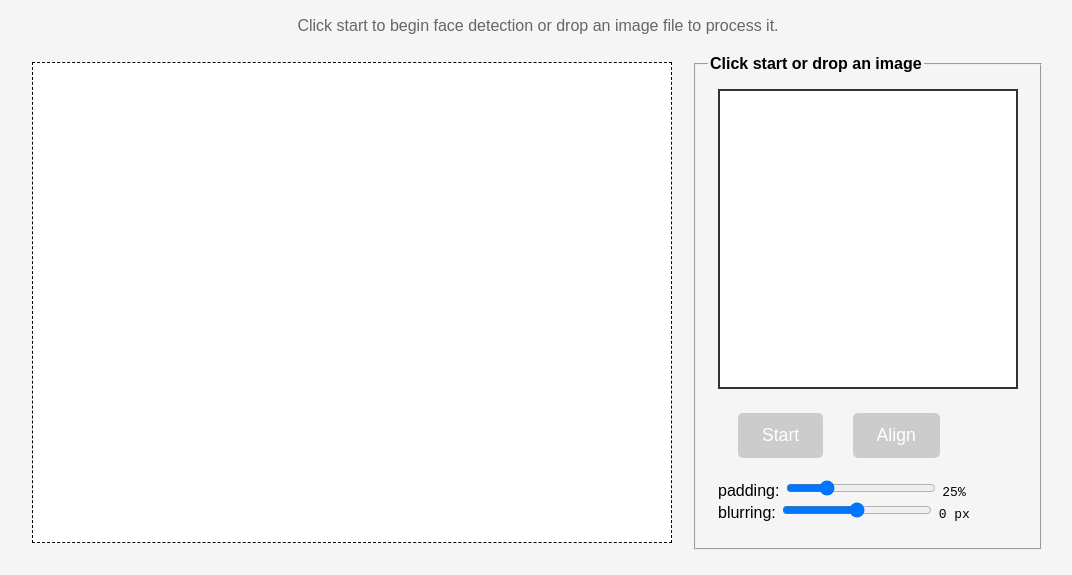
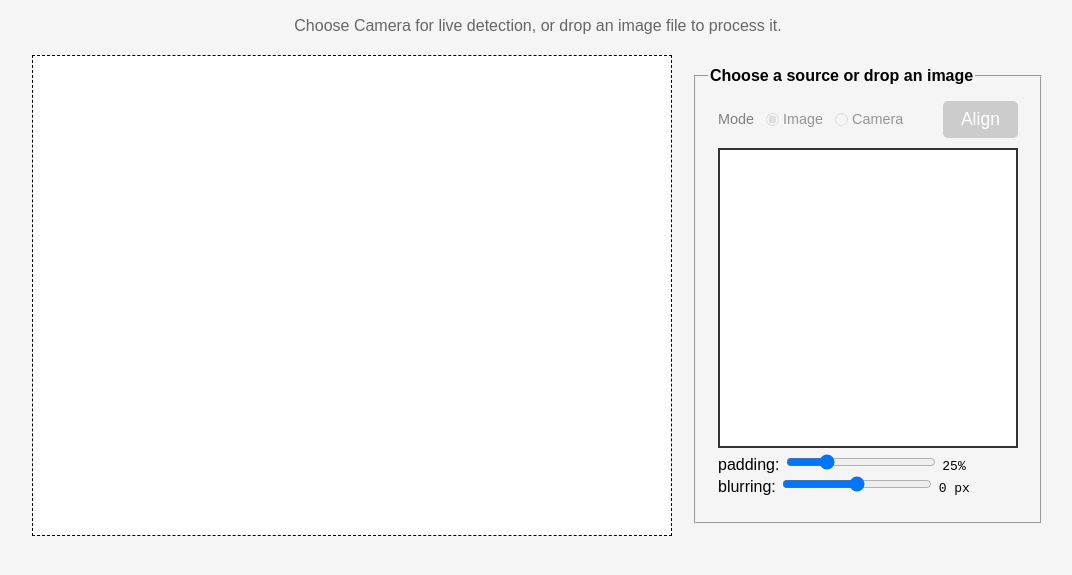
Before and after one commit to arrufat/zignal, a plain HTML site: page examples/web/face-alignment.html in a window 1280 px wide. Shown: the part 73-648 px from the top of the page, without its empty margins (102-1174 px from the left). Drawn offline with Linux system fonts and the light colour scheme; no server answers.

Commit message:
feat(examples): add mode selector to camera demos

```diff
--- a/examples/web/face-alignment.html
+++ b/examples/web/face-alignment.html
@@ -14,19 +14,21 @@
     </div>
 
     <div class="instructions">
-      Click start to begin face detection or drop an image file to process it.
+      Choose Camera for live detection, or drop an image file to process it.
     </div>
 
     <div id="image-container">
       <video id="video" width="1" height="1"></video>
       <canvas id="canvas-webcam" width="640" height="480"></canvas>
       <fieldset class="settings-container">
-        <legend style="color:black;font-weight:bold;font-family:sans-serif;">Click start or drop an image</legend>
+        <legend style="color:black;font-weight:bold;font-family:sans-serif;">Choose a source or drop an image</legend>
         <div id="form">
+          <div id="mode-row">
+            <div id="mode-select-slot"></div>
+            <button id="align-button">Align</button>
+          </div>
           <canvas id="canvas-face" width="256" height="256"></canvas>
           <div id="buttons-container">
-            <button id="toggle-button">Start</button>
-            <button id="align-button">Align</button>
             <div class="padding-slider">
               <label for="padding-range">padding:</label>
               <input type="range" min="0" max="100" value="25" class="slider" name="padding-range">
--- a/examples/web/face-alignment.js
+++ b/examples/web/face-alignment.js
@@ -1,5 +1,5 @@
 (function () {
-  const { createFileInput, enableDrop } = window.ZignalUtils;
+  const { createFileInput, enableDrop, createModeSelector } = window.ZignalUtils;
 
   async function setupMediaPipeLandmarks(mode, delegate) {
     const mediapipeVersion = "0.10.15";
@@ -21,7 +21,7 @@
   const canvasFace = document.getElementById("canvas-face");
   const ctx1 = canvasWebcam.getContext("2d", { willReadFrequently: true });
   const ctx2 = canvasFace.getContext("2d", { willReadFrequently: true });
-  const toggleButton = document.getElementById("toggle-button");
+  const modeSlot = document.getElementById("mode-select-slot");
   const alignButton = document.getElementById("align-button");
   let mediaStream = undefined;
   let faceLandmarker = undefined;
@@ -47,14 +47,8 @@
     sizeElement.textContent = "size: " + canvasWebcam.width + "×" + canvasWebcam.height + " px.";
   }
 
-  toggleButton.disabled = true;
-  toggleButton.addEventListener("click", () => {
-    if (mediaStream) {
-      stopMediaStream();
-    } else {
-      startMediaStream();
-    }
-  });
+  const modeSelect = createModeSelector({ onImage: stopMediaStream, onCamera: startMediaStream });
+  modeSlot.appendChild(modeSelect.element);
 
   alignButton.disabled = true;
   alignButton.addEventListener("click", () => {
@@ -81,15 +75,17 @@
   }
 
   const fileInput = createFileInput(function (file) {
+    stopMediaStream();
     displayImage(file);
     alignButton.disabled = false;
   });
 
   enableDrop(canvasWebcam, {
     onClick: function () {
-      fileInput.click();
+      if (!mediaStream) fileInput.click();
     },
     onDrop: function (file) {
+      stopMediaStream();
       displayImage(file);
       alignButton.disabled = false;
     },
@@ -107,7 +103,6 @@
       requestAnimationFrame(loop);
     }
 
-    toggleButton.textContent = "Stop";
     navigator.mediaDevices
       .getUserMedia({ video: true })
       .then((stream) => {
@@ -122,18 +117,19 @@
         };
       })
       .catch((error) => {
+        modeSelect.selectImage();
         console.error("Error accessing webcam:", error);
       });
   }
 
   function stopMediaStream() {
-    toggleButton.textContent = "Start";
     if (mediaStream) {
       mediaStream.getTracks().forEach((track) => track.stop());
       mediaStream = null;
       video.srcObject = null;
       ctx1.clearRect(0, 0, canvasWebcam.width, canvasWebcam.height);
       ctx2.clearRect(0, 0, canvasFace.width, canvasFace.height);
+      modeSelect.selectImage();
     }
   }
 
@@ -168,7 +164,7 @@
     window.wasm = obj;
     setupMediaPipeLandmarks("IMAGE", "GPU").then(function (landmarker) {
       faceLandmarker = landmarker;
-      toggleButton.disabled = false;
+      modeSelect.setDisabled(false);
 
       let rgbaPtr = null;
       let outPtr = null;
--- a/examples/web/styles.css
+++ b/examples/web/styles.css
@@ -432,6 +432,49 @@ canvas:hover {
   z-index: 10;
 }
 
+/* Image/Camera source selector shared by camera demos (see createModeSelector). */
+.mode-select {
+  display: inline-flex;
+  align-items: center;
+  gap: 12px;
+  font-size: 0.9rem;
+  color: #555;
+  user-select: none;
+}
+.mode-select .mode-label {
+  color: #333;
+}
+.mode-select label {
+  display: inline-flex;
+  align-items: center;
+  gap: 4px;
+  cursor: pointer;
+}
+.mode-select input {
+  accent-color: #007bff;
+  margin: 0;
+  cursor: pointer;
+}
+.mode-select.disabled {
+  opacity: 0.6;
+}
+.mode-select.disabled label {
+  cursor: not-allowed;
+}
+/* Face alignment: mode selector and the Align button share one row above the crop. */
+#mode-row {
+  display: flex;
+  align-items: center;
+  justify-content: space-between;
+  gap: 12px;
+  margin-bottom: 10px;
+}
+#mode-row #align-button {
+  margin: 0;
+  padding: 8px 18px;
+  min-height: 0;
+}
+
 /* Button styles - unified across all examples (excluding copy buttons) */
 button:not(.copy-button), #toggle-button, #align-button, #remove-button, #webcamToggleButton, #toggleButton {
   padding: 12px 24px;
--- a/examples/web/utils.js
+++ b/examples/web/utils.js
@@ -43,9 +43,69 @@
     };
   }
 
+  // A native "Image / Camera" radio group for demos that accept either an
+  // uploaded image or a live camera feed. onImage/onCamera fire only on user
+  // selection; selectImage/selectCamera flip the state silently (no callback),
+  // for when the demo switches modes itself (e.g. an image was dropped).
+  function createModeSelector({ onImage, onCamera, name = "input-mode", label = "Mode" }) {
+    const group = document.createElement("div");
+    group.className = "mode-select";
+    group.setAttribute("role", "radiogroup");
+    group.setAttribute("aria-label", label);
+
+    const caption = document.createElement("span");
+    caption.className = "mode-label";
+    caption.textContent = label;
+    group.appendChild(caption);
+
+    function makeOption(value, text, checked) {
+      const wrap = document.createElement("label");
+      const input = document.createElement("input");
+      input.type = "radio";
+      input.name = name;
+      input.value = value;
+      input.checked = checked;
+      input.disabled = true;
+      wrap.appendChild(input);
+      wrap.appendChild(document.createTextNode(" " + text));
+      group.appendChild(wrap);
+      return input;
+    }
+
+    const imageInput = makeOption("image", "Image", true);
+    const cameraInput = makeOption("camera", "Camera", false);
+    group.classList.add("disabled");
+
+    imageInput.addEventListener("change", function () {
+      if (imageInput.checked && onImage) onImage();
+    });
+    cameraInput.addEventListener("change", function () {
+      if (cameraInput.checked && onCamera) onCamera();
+    });
+
+    return {
+      element: group,
+      selectImage: function () {
+        imageInput.checked = true;
+      },
+      selectCamera: function () {
+        cameraInput.checked = true;
+      },
+      isCamera: function () {
+        return cameraInput.checked;
+      },
+      setDisabled: function (disabled) {
+        imageInput.disabled = disabled;
+        cameraInput.disabled = disabled;
+        group.classList.toggle("disabled", disabled);
+      },
+    };
+  }
+
   window.ZignalUtils = {
     createFileInput,
     enableDrop,
     createImageLoadHandler,
+    createModeSelector,
   };
 })();
```
Also changed, not shown: examples/web/qrcode.html (+39 -24 lines), examples/web/qrcode.js (+7 -29 lines).
